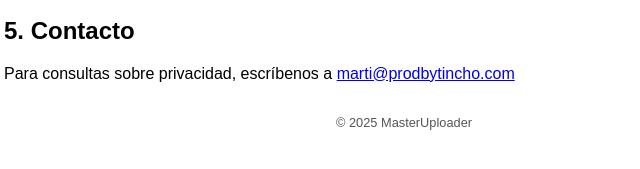
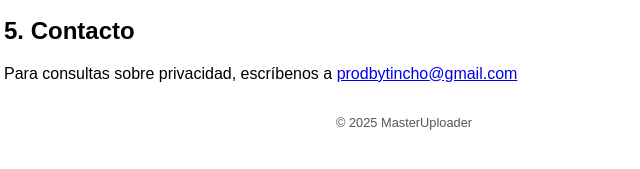
Before and after one commit to ProdbyTincho/masteruploader-site, a plain HTML site: page privacy.html in a window 1280 px wide. Shown: the part 475-644 px from the top of the page, 236-876 px from the left. Drawn offline with Linux system fonts and the light colour scheme.

Commit message:
Enhance landing, privacy and terms pages

```diff
--- a/privacy.html
+++ b/privacy.html
@@ -36,7 +36,7 @@
   <h2>5. Contacto</h2>
   <p>
     Para consultas sobre privacidad, escríbenos a
-    <a href="mailto:marti@prodbytincho.com">marti@prodbytincho.com</a>
+    <a href="mailto:prodbytincho@gmail.com">prodbytincho@gmail.com</a>
   </p>
 
   <footer>
```
Also changed, not shown: index.html (+1 -1 lines), terms.html (+1 -1 lines).
